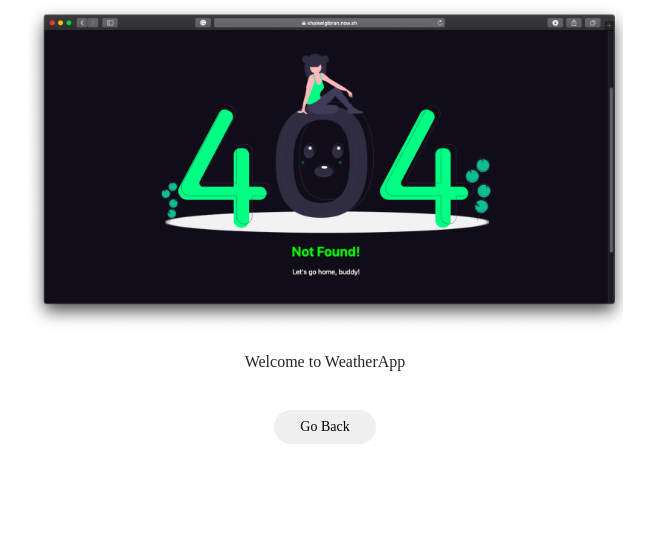
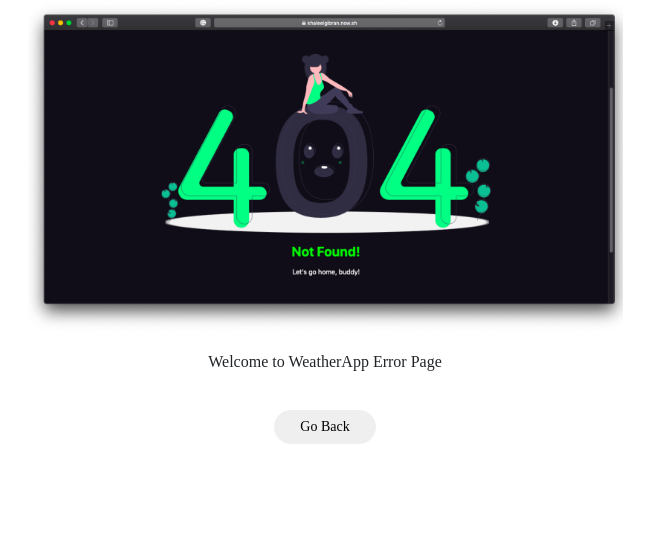
Before and after one commit to Sonam-Rajput/WeatherApp-Project-NodeJs-, a Node server app: template templates/views/error.hbs in a window 1280 px wide. Shown: the part 57-602 px from the top of the page, without its empty margins (315-969 px from the left). Run offline with Node 20, Linux system fonts and the light colour scheme; the template is opened without the code that fills it, so the values that code supplies are empty; some libraries are stand-ins or nearby versions; some web fonts are replaced.

Commit message:
Edit Text

```diff
--- a/templates/views/error.hbs
+++ b/templates/views/error.hbs
@@ -11,7 +11,7 @@
           <figure class="errimg">
             <img src="images/404.png" alt="Sonam" class="img-fluid" title="Sonam Rana">
           </figure>
-          <p class="welcome_text">Welcome to WeatherApp</p>
+          <p class="welcome_text">Welcome to WeatherApp Error Page</p>
           <h1>{{errorMsg}}</h1>
           <a href="/" ><button class="check_now">Go Back</button></a>
         </div>
```
